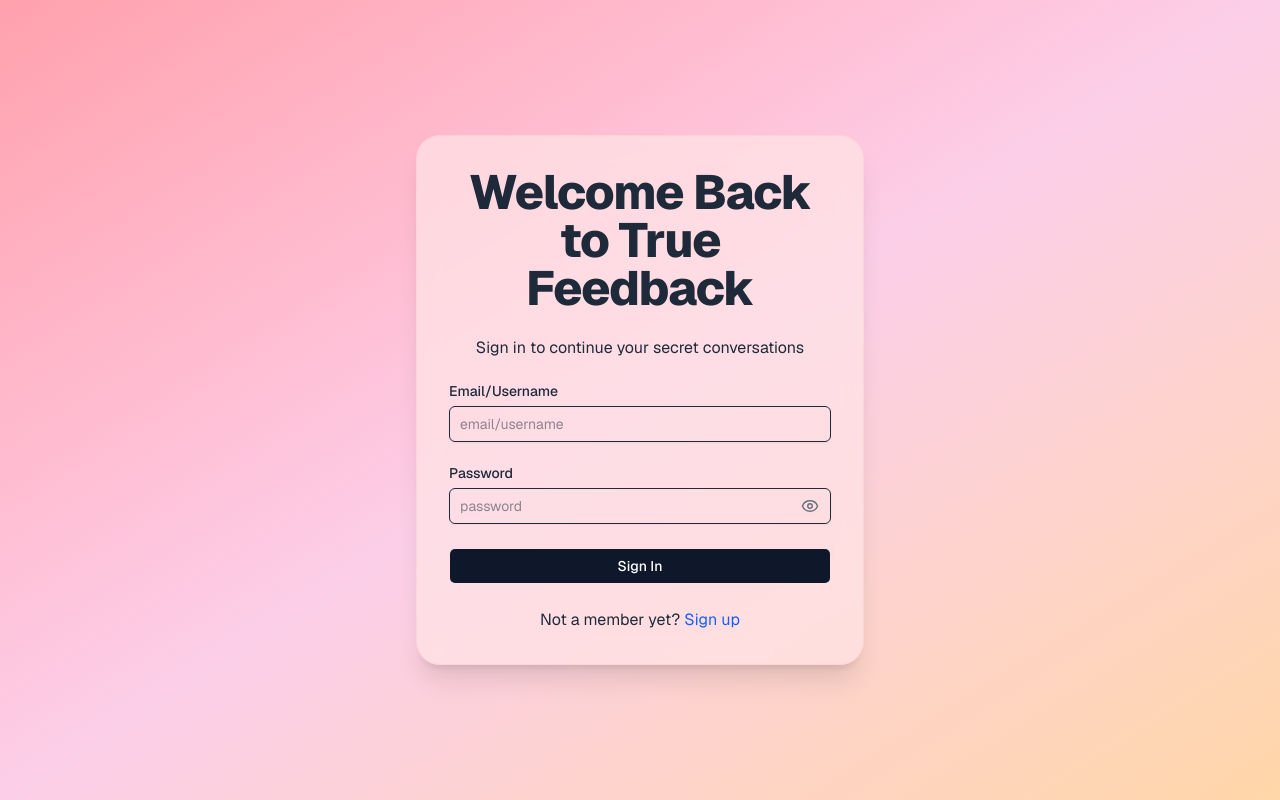
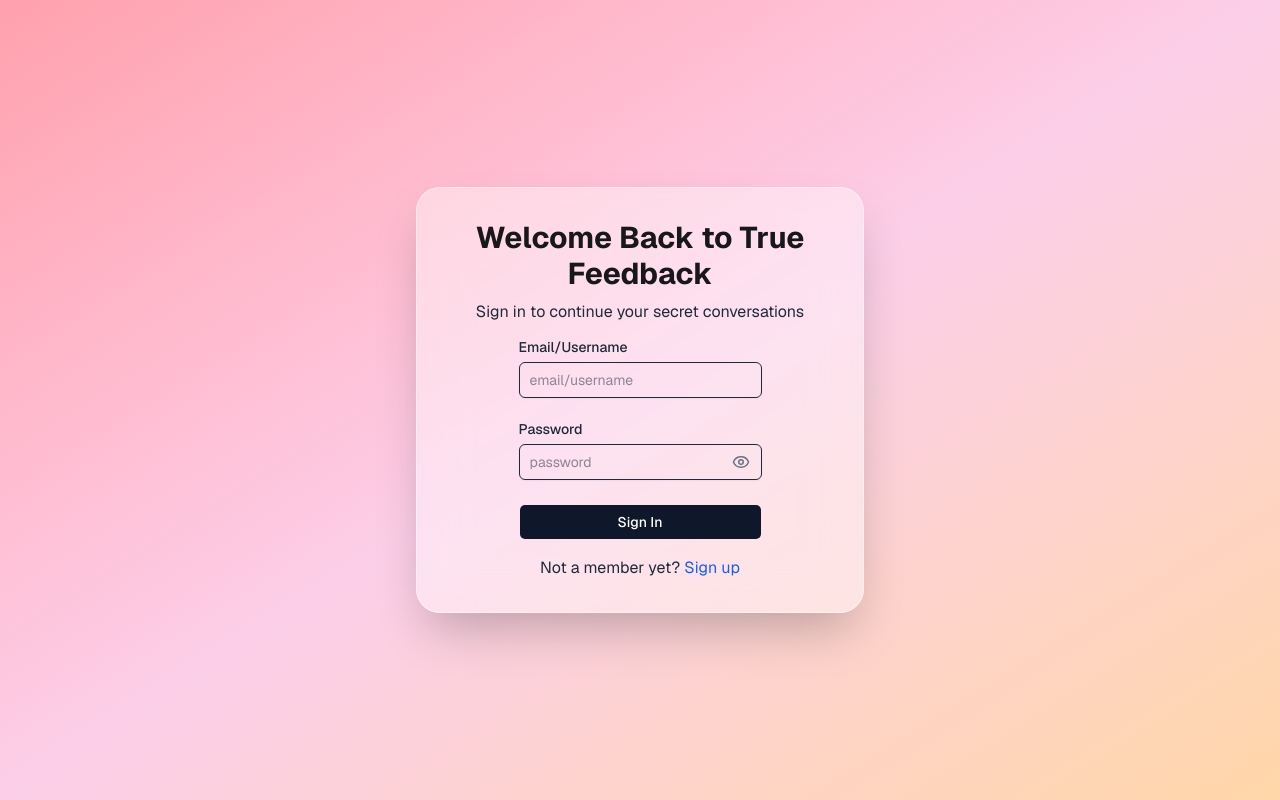
Before and after one commit to deeptibhat28/zodforvalidation, a Next.js app: page /sign-in in a window 1280 px wide. Built offline with nearby package versions, Linux system fonts and the light colour scheme.

Commit message:
fix: update pages, glassmorphism UI and message card layout

```diff
--- a/src/app/(app)/dashboard/page.tsx
+++ b/src/app/(app)/dashboard/page.tsx
@@ -173,7 +173,7 @@
         )}
       </Button>
 
-      <div className="mt-4 grid grid-cols-1 md:grid-cols-2 gap-6">
+      <div className="mt-1 grid grid-cols-1 md:grid-cols-2 gap-2 ">
         {messages.length > 0 ? (
           messages.map((message) => (
             <MessageCard
--- a/src/app/(app)/page.tsx
+++ b/src/app/(app)/page.tsx
@@ -1,4 +1,4 @@
-'use client'
+"use client";
 import { Card, CardContent, CardHeader } from "@/components/ui/card";
 import {
   Carousel,
@@ -7,23 +7,29 @@
   CarouselNext,
   CarouselPrevious,
 } from "@/components/ui/carousel";
-import Autoplay from "embla-carousel-autoplay"
-import messages from "@/messages.json"
+import Autoplay from "embla-carousel-autoplay";
+import messages from "@/messages.json";
 const Home = () => {
   return (
     <>
       <main className="flex min-h-[80vh] flex-col items-center justify-center gap-4 py-4 px-6">
-      <section className='text-center mb-8 md:mb-12'>
-        <h1 className='text-2xl md:text-4xl font-bold' >Dive into the mystery world of Anonymous Conversations</h1>
-        <p className='mt-3 md:mt-4 text-base'>Explore Mystery Message - Where your identity remains a secret.</p>
+        <section className="text-center mb-8 md:mb-12">
+          <h1 className="text-2xl md:text-4xl font-bold">
+            Dive into the mystery world of Anonymous Conversations
+          </h1>
+          <p className="mt-3 md:mt-4 text-base">
+            Explore Mystery Message - Where your identity remains a secret.
+          </p>
         </section>
-       <Carousel plugins={[Autoplay({delay: 2000})]} className="w-full max-w-xs">
+        <Carousel
+          plugins={[Autoplay({ delay: 2000 })]}
+          className="w-full max-w-xs"
+        >
           <CarouselContent>
-        {
-          messages.map((message, index) => (
+            {messages.map((message, index) => (
               <CarouselItem key={index}>
                 <div className="p-1">
-              <Card>
+                  <Card className="backdrop-blur-md bg-white/60 border border-white/30 shadow-xl rounded-2xl">
                     <CardHeader>{message.title}</CardHeader>
                     <CardContent className="flex aspect-square items-center justify-center p-4">
                       <span className="text-lg font-semibold">
@@ -36,13 +42,15 @@
             ))}
           </CarouselContent>
 
-      <CarouselPrevious />
-      <CarouselNext />
+          <CarouselPrevious className="rounded-full bg-white/90 hover:bg-white text-zinc-800 border border-white/50 shadow-md" />
+          <CarouselNext className="rounded-full bg-white/90 hover:bg-white text-zinc-800 border border-white/50 shadow-md" />
         </Carousel>
       </main>
-    <footer className="w-full text-center py-4 bg-transparent text-gray-700 text-sm mt-auto">© 2026 Mystery Message. All rights reserved.</footer>
+      <footer className="w-full text-center py-4 bg-transparent text-gray-700 text-sm mt-auto">
+        © 2026 Mystery Message. All rights reserved.
+      </footer>
     </>
-  )
-}
+  );
+};
 
-export default Home
+export default Home;
--- a/src/app/(auth)/sign-in/page.tsx
+++ b/src/app/(auth)/sign-in/page.tsx
@@ -61,10 +61,10 @@
   };
 
   return (
-    <div className="flex justify-center items-center min-h-screen bg-transparent">
-      <div className="w-full max-w-md p-8 space-y-6 bg-rose-100/70 backdrop-blur-md border border-rose-200/60 rounded-3xl shadow-xl">
+    <div className="flex justify-center items-center min-h-screen ">
+      <div className="backdrop-blur-xl bg-white/40 border border-white/50 shadow-2xl rounded-3xl p-8 max-w-md w-full flex flex-col items-center">
         <div className="text-center">
-          <h1 className="text-4xl font-extrabold tracking-tight lg:text-5xl mb-6">
+          <h1 className="text-3xl font-bold text-center text-zinc-900 mb-2">
             Welcome Back to True Feedback
           </h1>
 
--- a/src/app/(auth)/sign-up/page.tsx
+++ b/src/app/(auth)/sign-up/page.tsx
@@ -103,7 +103,7 @@
 
     return (
         <div className="flex justify-center items-center min-h-screen bg-transparent">
-            <div className="w-full max-w-md p-8 space-y-8 bg-rose-100/70 backdrop-blur-md border border-rose-200/60 rounded-3xl shadow-xl">
+            <div className="backdrop-blur-xl bg-white/40 border border-white/50 shadow-2xl rounded-3xl p-8 max-w-md w-full flex flex-col items-center">
 
                 <div className="text-center">
                     <h1 className="text-4xl font-extrabold tracking-tight lg:text-5xl mb-6">
--- a/src/app/globals.css
+++ b/src/app/globals.css
@@ -21,6 +21,6 @@
 
 @layer base {
   body {
-    @apply bg-linear-to-br from-rose-300 via-pink-200 to-orange-200 min-h-screen text-gray-800;
+    @apply bg-linear-to-br from-rose-300 via-pink-200 to-orange-200 min-h-full bg-fixed text-gray-800;
   }
 }
--- a/src/components/MessageCard.tsx
+++ b/src/components/MessageCard.tsx
@@ -59,10 +59,10 @@
     : "";
 
   return (
-    <Card className="bg-white/80 border border-rose-200/80 shadow-sm rounded-xl">
-      <CardHeader className="flex flex-row justify-between items-start space-y-0">
+    <Card className="backdrop-blur-md bg-white/60 border border-white/40 shadow-md rounded-2xl p-4 flex flex-col justify-between">
+      <CardHeader className="flex justify-between items-start">
         <div>
-          <CardTitle className="text-lg font-semibold pr-2">
+          <CardTitle className="text-s font-semibold pr-2">
             {message.content}
           </CardTitle>
           {formattedDate && (
```
Lines whose indentation alone changed are shown as unchanged.
